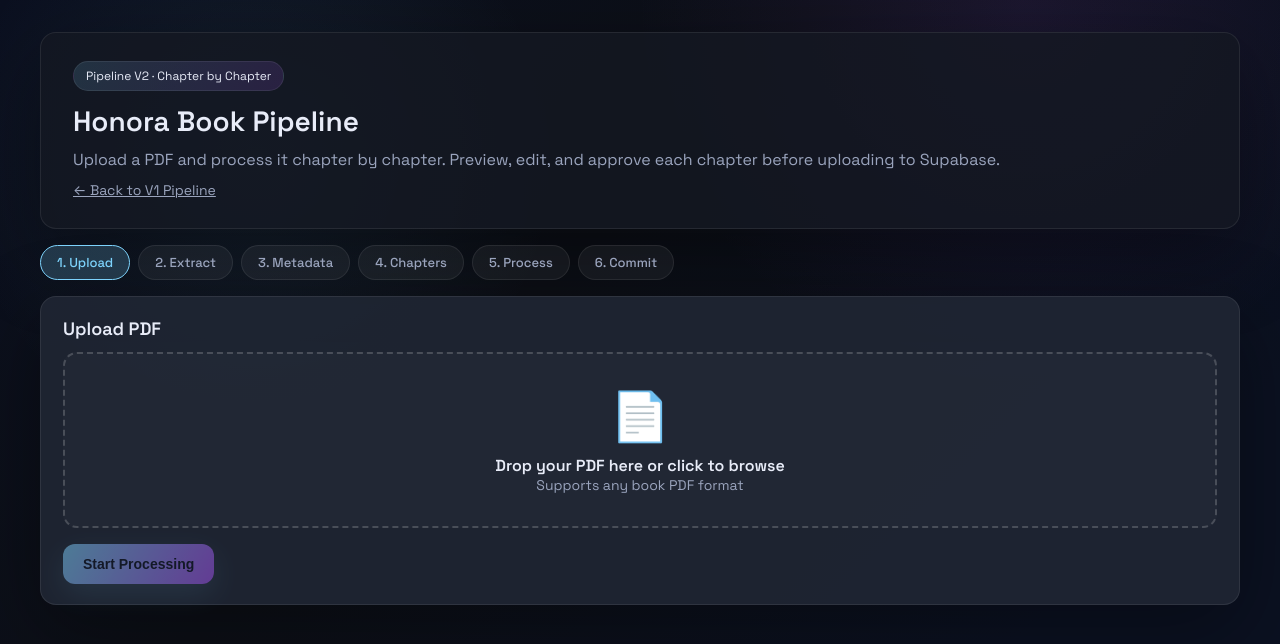
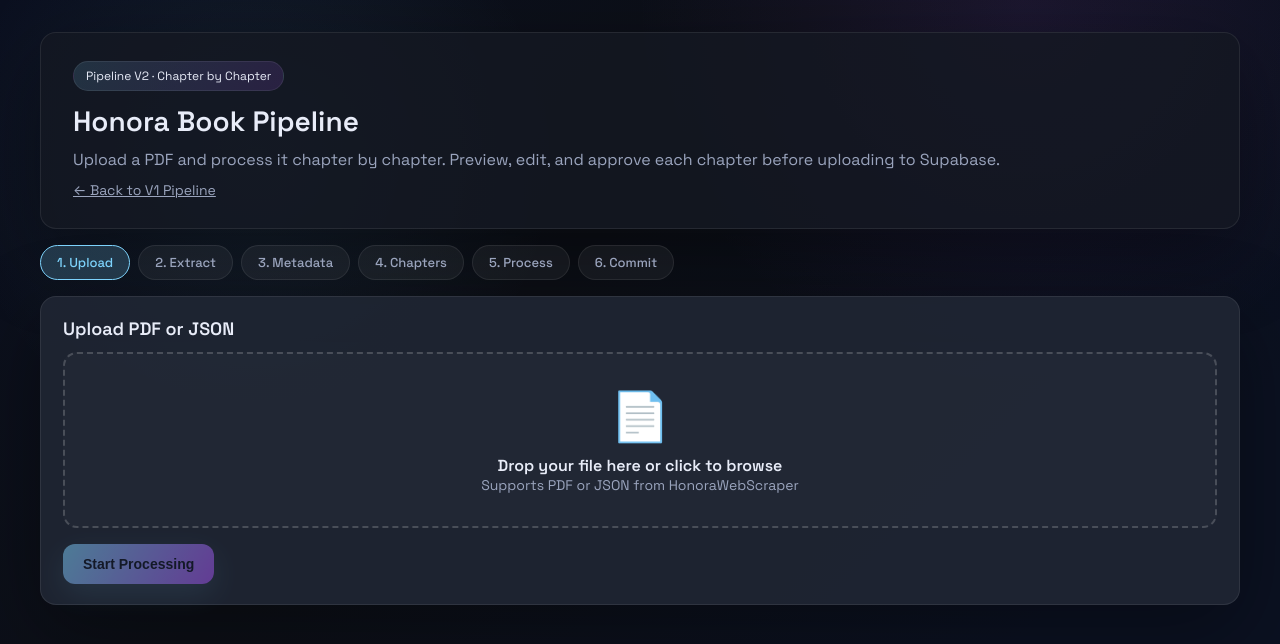
Before and after one commit to honoraapp-Daniel/HonoraTextAPI, a plain HTML site: page app/static/dashboard_v2.html in a window 1280 px wide. Drawn offline with Linux system fonts and the light colour scheme.

Commit message:
Dashboard V2: Accept JSON file uploads
- Updated file input to accept .json files
- Updated UI text to reflect JSON support

```diff
--- a/app/static/dashboard_v2.html
+++ b/app/static/dashboard_v2.html
@@ -502,13 +502,13 @@
 
     <!-- Upload Section -->
     <div class="card" id="upload-section">
-      <h2>Upload PDF</h2>
+      <h2>Upload PDF or JSON</h2>
       <label class="upload-box" id="upload-box">
-        <input type="file" id="file-input" accept="application/pdf" />
+        <input type="file" id="file-input" accept="application/pdf,application/json,.json" />
         <div>
           <div style="font-size: 48px; margin-bottom: 8px;">📄</div>
-          <div style="font-weight: 600;">Drop your PDF here or click to browse</div>
-          <div class="muted">Supports any book PDF format</div>
+          <div style="font-weight: 600;">Drop your file here or click to browse</div>
+          <div class="muted">Supports PDF or JSON from HonoraWebScraper</div>
         </div>
       </label>
       <div id="file-info" class="muted" style="margin-top: 12px;"></div>
```
